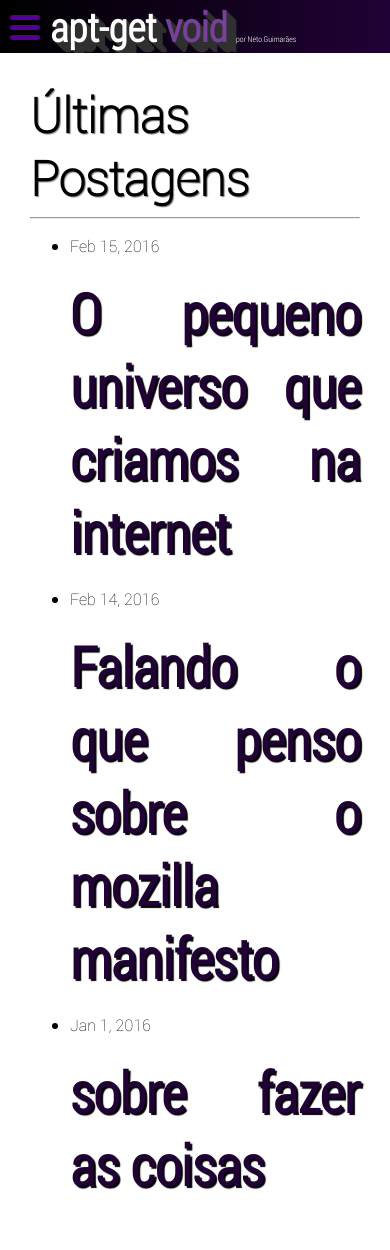
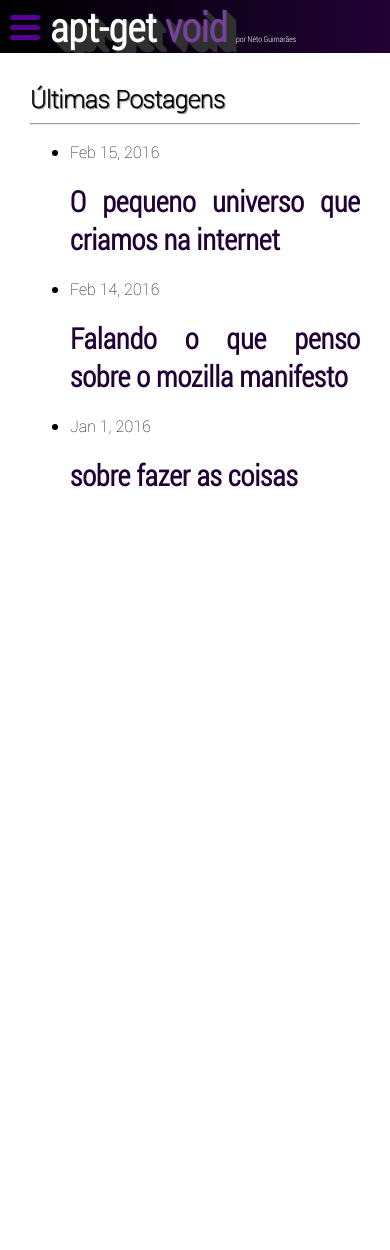
Before and after one commit to batoreh/netoguimaraes.github.io, a Jekyll site: the page built from index.html, in a window 390 px wide. Built offline with Jekyll 4.4.1, drawn with Linux system fonts in a browser that asks for light colours; after the commit the page ends 900 px from its top, so only the background shows below that.

Commit message:
Add files via upload

```diff
--- a/css/master.css
+++ b/css/master.css
@@ -6,22 +6,7 @@
 	src: url('../assets/Roboto-Thin.ttf');
 	font-family: Roboto Thin;
 }
-@media(max-width: 600px){
-	.title-container{
-		font-size: 0.7em;
-	}
-	.post-title{
-		font-size: 0.7em;
-	}
-}
-@media(max-width: 440px){
-	.title-container{
-		font-size: 0.5em;
-	}
-	.post-title{
-		font-size: 0.5em;
-	}
-}
+
 body{
 	margin: 0px;
 	font-family: Roboto Condensed Light, Helvetica, Arial, "MS Trebuchet", sans-serif;
@@ -35,11 +20,7 @@
 	background: linear-gradient(to right, #000000, #200235);
 	box-sizing: border-box;
 }
-@media(max-width: 600px){
-	.header-container{
-		height: auto;
-	}
-}
+
 .header-author-container{
 	transition: .5s ease-in-out;
 	position: relative;
@@ -63,7 +44,7 @@
 .title-container{
 	color: white;
 	display: inline;
-	margin-left: 300px;
+	margin-left: 200px;
 }
 .title-container h1,
 .title-container p {
@@ -105,11 +86,7 @@
 	transition: .5s ease-in-out;
 	overflow: visible;
 }
-@media(max-width: 400px){
-	.sidebar-container{
-		width: 300px;
-	}
-}
+
 .sidebar-social-media-container{
 	display: block;
 	width: 100%;
@@ -184,19 +161,7 @@
 	border-radius: 5px;
 	transition: background-color, transform .5s ease-in-out;
 }
-@media(max-width: 600px){
-	.mobile-navbar-toggle{
-		top: 10px;
-		left: 10px;
-	}
-	.line{
-		height: 5px;
-		width: 100%;
-	}
-	.mobile-navbar-toggle{
-		width: 30px;
-	}
-}
+
 .up-line-active{
 	transition: all .5s ease-in-out;
 	position: absolute;
@@ -227,21 +192,9 @@
 	background-color: inherit;
 	font-family: Roboto Thin;
 }
-@media(max-width: 996px){
-	.content-container{
-		margin-left: 0px;
-		box-sizing: border-box;
-		padding: 30px;
-		width: 100%;
-	}
-	.header-container{
-		margin-left: 0px;
-		width: 100%;
-	}
-	.title-container{
-		margin-left: 50px;
-	}
-}
+
+
+
 .post-title{
 	font-size: 3em;
 	display: inline;
@@ -264,11 +217,7 @@
 	font-size: 1.4em;
 	width: 100%;
 }
-@media(max-width: 600px){
-	.post-text{
-		padding-top: 10px;
-	}
-}
+
 .post-text p {
 	font-family: Roboto Condensed Light;
 	padding-top: 15px;
@@ -282,7 +231,7 @@
 	background-color: #cccccc;
 }
 footer{
-	position: absolute;
+	position: relative;
 	bottom: 0px;
 	left: 10px;
 }
@@ -290,3 +239,75 @@
 	text-decoration: none;
 	color: green;
 }
+
+@media(max-width: 996px){
+	.content-container{
+		margin-left: 0px;
+		box-sizing: border-box;
+		padding: 30px;
+		width: 100%;
+	}
+	.header-container{
+		margin-left: 0px;
+		width: 100%;
+	}
+	.title-container{
+		margin-left: 80px;
+	}
+}
+
+@media(max-width: 600px){
+	.title-container{
+		font-size: 0.7em;
+	}
+	.post-title{
+		font-size: 2em;
+	}
+	.post-text{
+		padding: 10px 0px 20px 0px;
+	}
+	.post-link{
+		font-size: 1.2em;
+		text-shadow: none;
+	}
+	.mobile-navbar-toggle{
+		top: 10px;
+		left: 10px;
+	}
+	.line{
+		height: 5px;
+		width: 100%;
+	}
+	.mobile-navbar-toggle{
+		width: 30px;
+	}
+	.header-container{
+		height: auto;
+	}
+}
+@media(max-height: 555px){
+	.sidebar-container{
+		overflow: scroll;
+	}
+}
+
+@media(max-width: 440px){
+	.sidebar-container{
+		width: 300px;
+	}
+	.title-container{
+		margin-left: 50px;
+	}
+	.title-container{
+		font-size: 0.5em;
+	}
+	.post-title{
+		font-size: 1.5em;
+	}
+	.post-text{
+		font-size: 1em;
+	}
+	.post-text p{
+		padding-top: 3px;
+	}
+}
```
